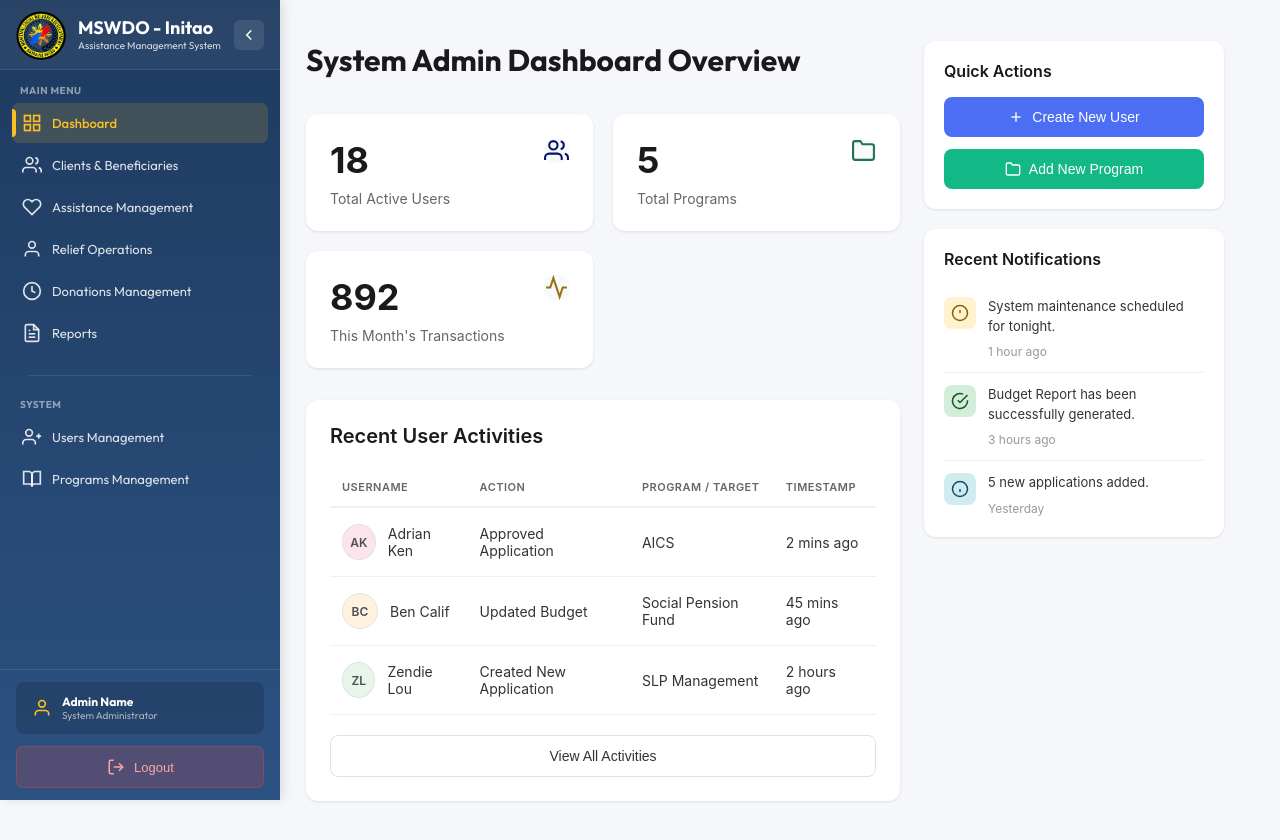
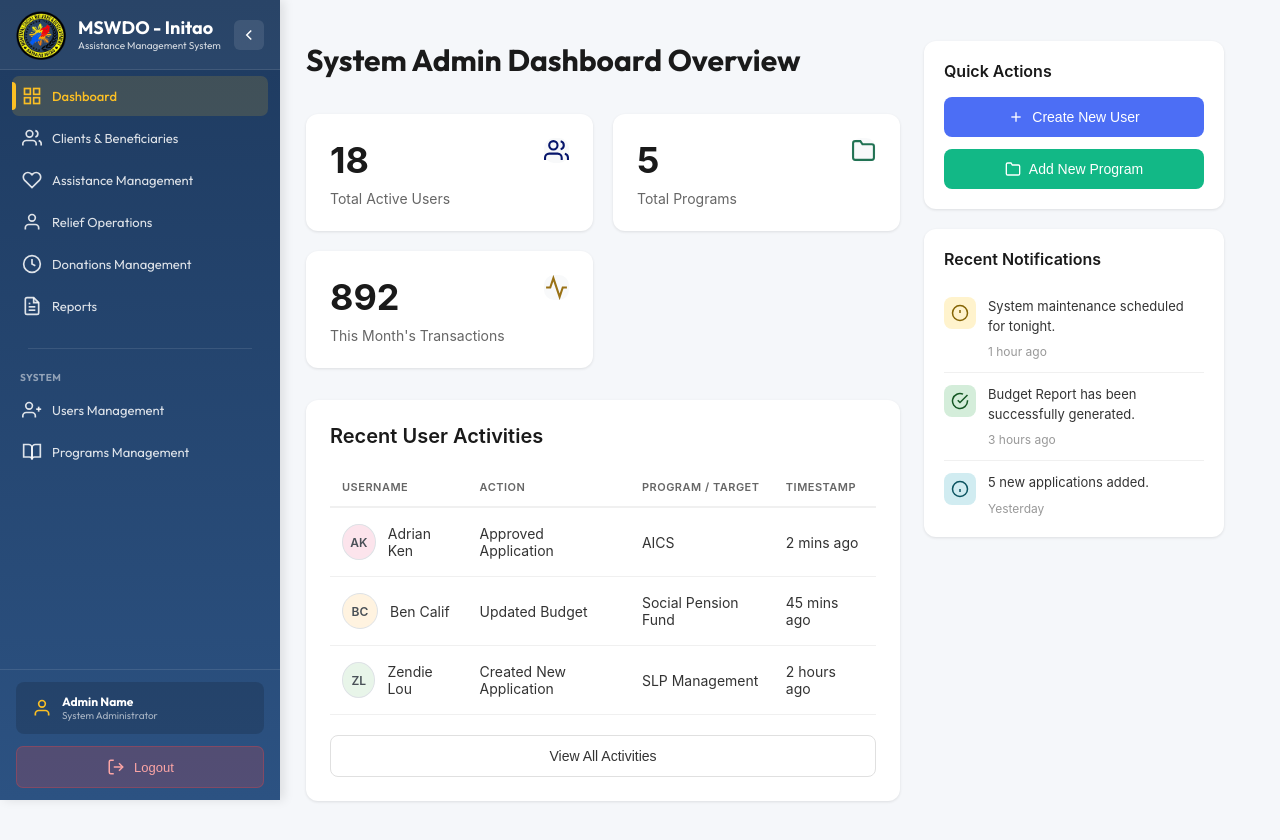
Before and after one commit to adriankenjalagat/MSWDO-Initao-AMS-Internal-View-of-the-System, a Vue app: page /admin/dashboard in a window 1280 px wide. Shown: the top 840 px of the page. Built offline with nearby package versions, Linux system fonts and the light colour scheme; sample sign-in values are in the browser's storage.

Commit message:
sample update

```diff
--- a/src/views/admin/AdminLayout.vue
+++ b/src/views/admin/AdminLayout.vue
@@ -23,7 +23,8 @@
 
       <nav class="nav-scroller">
         <div class="nav-group">
-          <p class="group-label">MAIN MENU</p>
+          <!--     <p class="group-label">MAIN MENU</p> -->
+
 
           <router-link to="/admin/dashboard" class="nav-item">
             <div class="icon-wrapper">
```
